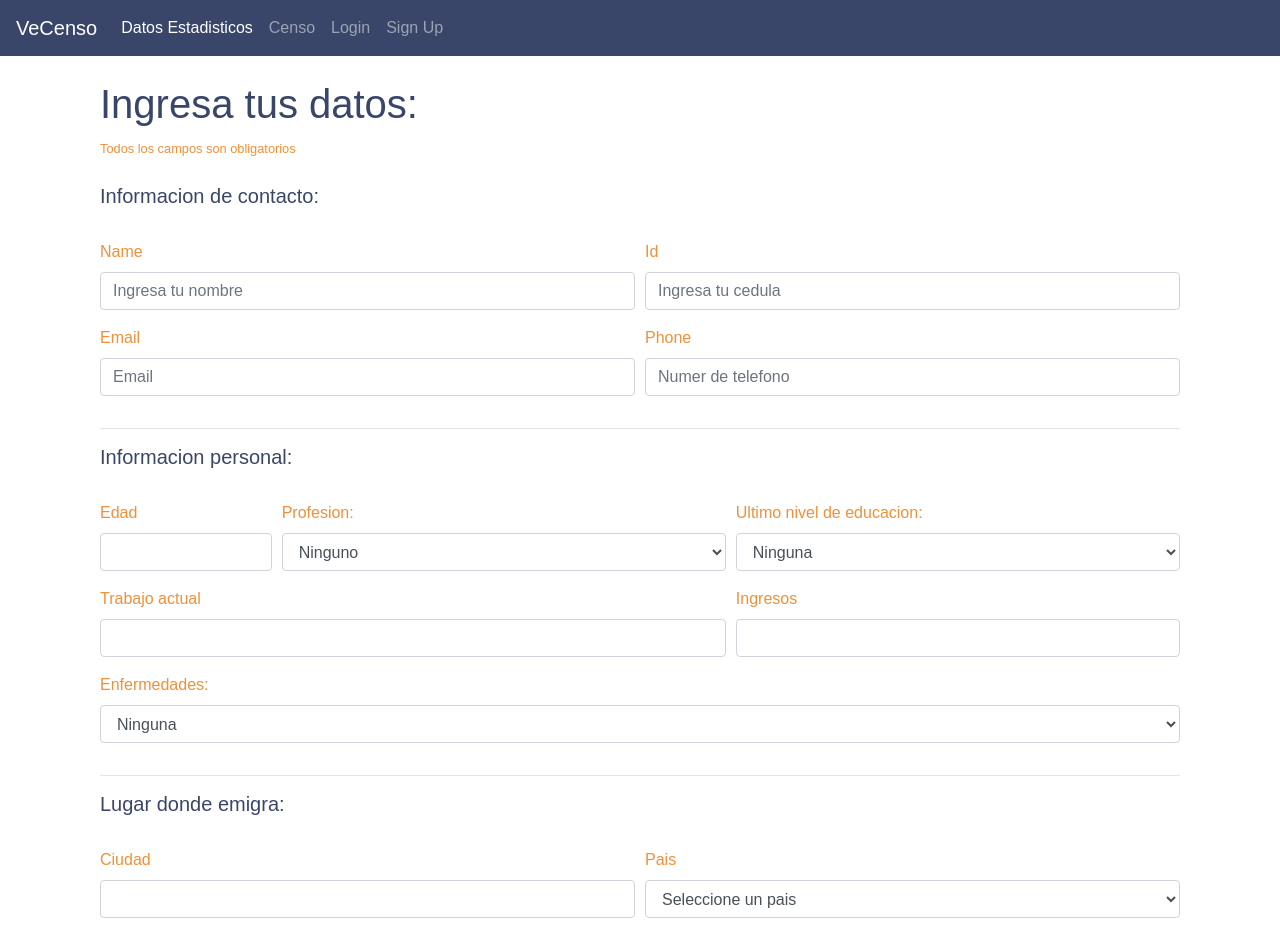
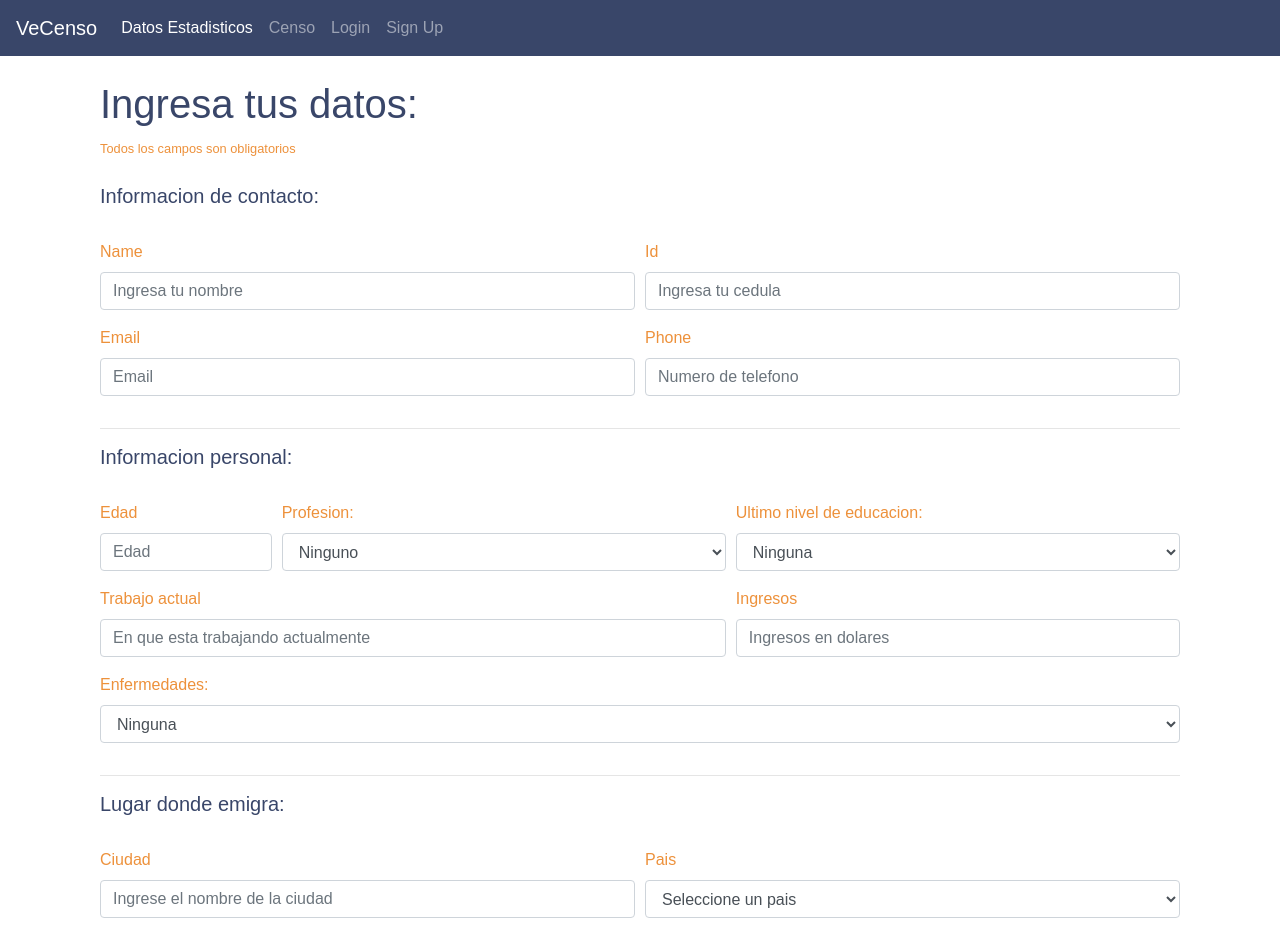
Before and after one commit to jpgonzalez14/censo-venezolano-front, a React (Create React App) app: page /censo in a window 1280 px wide. Shown: the top 937 px of the page. Built offline with nearby package versions, Linux system fonts and the light colour scheme.

Commit message:
more front visual changes

```diff
--- a/src/components/auth/Register.js
+++ b/src/components/auth/Register.js
@@ -125,6 +125,7 @@ class Register extends Component {
               <input
                 type="text"
                 className="form-control"
+                placeholder="Ciudad"
                 name="city"
                 value={this.state.city}
                 onChange={this.onChange}
@@ -135,6 +136,7 @@ class Register extends Component {
               <input
                 type="text"
                 className="form-control"
+                placeholder="Pais"
                 name="country"
                 value={this.state.country}
                 onChange={this.onChange}
--- a/src/components/censo/Censo.js
+++ b/src/components/censo/Censo.js
@@ -136,7 +136,7 @@ class Censo extends Component {
               <input
                 type="number"
                 className="form-control"
-                placeholder="Numer de telefono"
+                placeholder="Numero de telefono"
                 name="phone"
                 value={this.state.phone}
                 onChange={this.onChange}
@@ -154,6 +154,7 @@ class Censo extends Component {
               <input
                 type="number"
                 className="form-control"
+                placeholder="Edad"
                 name="edad"
                 min="0"
                 max="130"
@@ -206,6 +207,7 @@ class Censo extends Component {
               <input
                 type="text"
                 className="form-control"
+                placeholder="En que esta trabajando actualmente"
                 name="queHace"
                 value={this.state.queHace}
                 onChange={this.onChange}
@@ -217,6 +219,7 @@ class Censo extends Component {
               <input
                 type="number"
                 className="form-control"
+                placeholder="Ingresos en dolares"
                 name="ingresos"
                 min="0"
                 max="99999999999999"
@@ -256,6 +259,7 @@ class Censo extends Component {
               <input
                 type="text"
                 className="form-control"
+                placeholder="Ingrese el nombre de la ciudad"
                 name="ciudad"
                 value={this.state.ciudad}
                 onChange={this.onChange}
```
